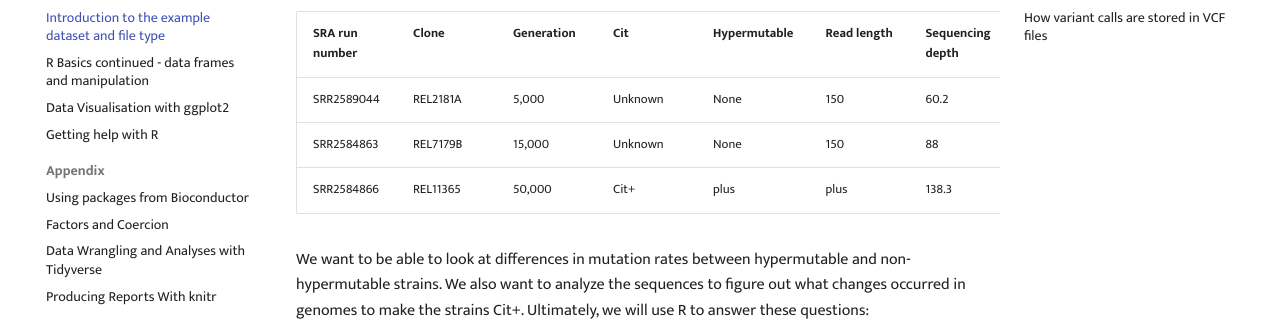
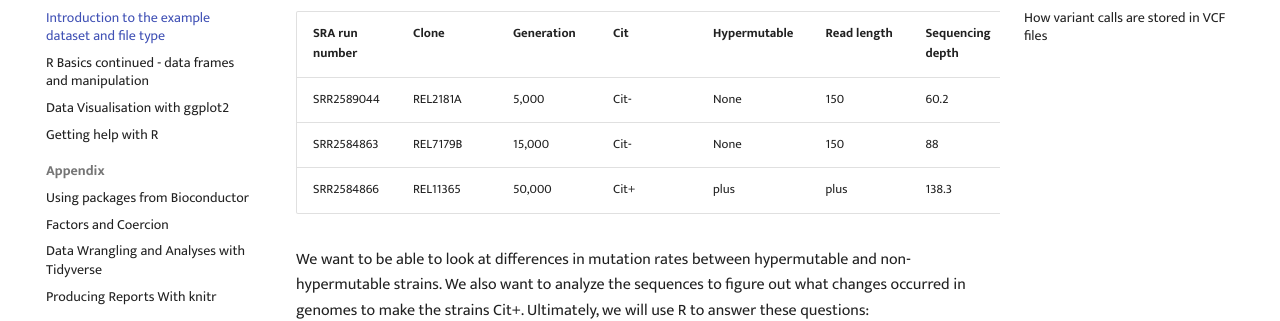
Before and after one commit to GenomicsAotearoa/Introduction-to-R, an MkDocs documentation site: the page built from docs/02-data-prelude.md, in a window 1280 px wide and 900 px high, scrolled down 1215 px. Shown: the part 171-492 px from the top of the window. Built offline with MkDocs 1.6.1 and Material for MkDocs 9.7.7, drawn with Linux system fonts in a browser that asks for light colours; comment, search, counter and statistics services are not loaded.

Commit message:
change 'unknown' to 'cit-' for simpler experiment explanation

```diff
--- a/docs/02-data-prelude.md
+++ b/docs/02-data-prelude.md
@@ -72,8 +72,8 @@ the sequence reads from this experiment.
 
 | SRA run number | Clone    | Generation | Cit     | Hypermutable | Read length | Sequencing depth |
 | -------------- | -------- | ---------- | ------- | ------------ | ----------- | ---------------- |
-| SRR2589044     | REL2181A | 5,000      | Unknown | None         | 150         | 60.2             |
-| SRR2584863     | REL7179B | 15,000     | Unknown | None         | 150         | 88               |
+| SRR2589044     | REL2181A | 5,000      | Cit-   | None         | 150         | 60.2             |
+| SRR2584863     | REL7179B | 15,000     | Cit-   | None         | 150         | 88               |
 | SRR2584866     | REL11365 | 50,000     | Cit+    | plus         | plus        | 138.3            |
 
 We want to be able to look at differences in mutation rates between
```
